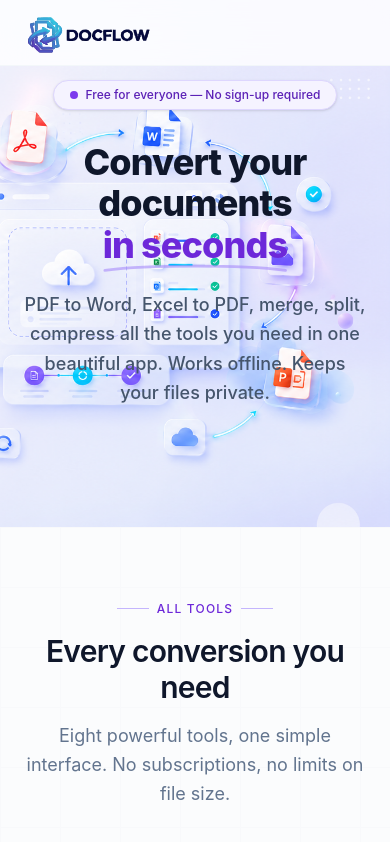
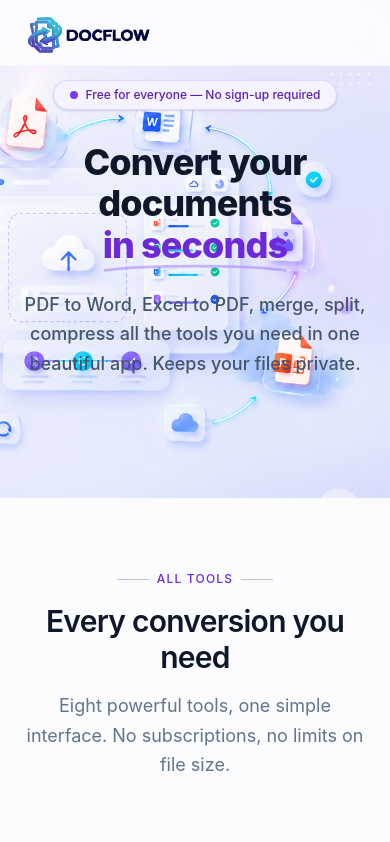
Before and after one commit to SobanRasheed/DocFlow, a React (Vite) app in the folder docflow-landing/: page / in a window 390 px wide. Shown: the top 842 px of the page. Built offline with nearby package versions, Linux system fonts and the light colour scheme; some icons are missing.

Commit message:
changed hero section for mobile view

```diff
--- a/docflow-landing/src/components/sections/Hero.jsx
+++ b/docflow-landing/src/components/sections/Hero.jsx
@@ -48,7 +48,7 @@ export default function Hero() {
           <Reveal delay={2}>
             <p className="text-lg sm:text-xl text-slate-600 leading-relaxed max-w-lg mx-auto lg:mx-0 mb-10 font-medium">
               PDF to Word, Excel to PDF, merge, split, compress
-              all the tools you need in one beautiful app. Works offline. Keeps your files private.
+              all the tools you need in one beautiful app. Keeps your files private.
             </p>
           </Reveal>
 
--- a/docflow-landing/src/data/data.js
+++ b/docflow-landing/src/data/data.js
@@ -19,7 +19,7 @@ export const TOOLS = [
 export const FEATS = [
   { icon: "lucide:shield-check", title: "100% Private", desc: "Files never leave your device. All processing happens locally — we don't upload anything to any server.", bg: "bg-brand-50", color: "text-brand-600" },
   { icon: "lucide:zap", title: "Blazing Fast", desc: "Native performance powered by Flutter. Conversions finish in seconds, not minutes.", bg: "bg-amber-50", color: "text-amber-500" },
-  { icon: "lucide:wifi-off", title: "Works Offline", desc: "No internet? No problem. Every tool works without a connection — perfect for travel or remote areas.", bg: "bg-blue-50", color: "text-blue-500" },
+  { icon: "lucide:check-circle-2", title: "Highly Accurate", desc: "Advanced conversion algorithms ensure your formatting and layouts remain perfectly intact.", bg: "bg-blue-50", color: "text-blue-500" },
   { icon: "lucide:smartphone", title: "Beautiful Design", desc: "Clean, intuitive interface that follows platform conventions. Feels like it was made by Apple or Google.", bg: "bg-violet-50", color: "text-violet-500" },
   { icon: "lucide:infinity", title: "No Limits", desc: "No file size caps, no daily conversion limits, no watermarks. Use it as much as you want.", bg: "bg-rose-50", color: "text-rose-500" },
   { icon: "lucide:globe", title: "Cross-Platform", desc: "Built with Flutter for pixel-perfect consistency on both iOS and Android from a single codebase.", bg: "bg-cyan-50", color: "text-cyan-500" },
@@ -28,7 +28,7 @@ export const FEATS = [
 export const FAQS = [
   { q: "Is DocFlow really free?", a: "Yes, completely free with no hidden costs, no premium tiers, and no in-app purchases. All 8 tools are available to everyone at no charge." },
   { q: "Are my files uploaded to a server?", a: "No. All conversions happen locally on your device. Your files never leave your phone. This is one of our core principles — your documents, your privacy." },
-  { q: "Does it work without internet?", a: "Absolutely. Since all processing is done on-device, you don't need an internet connection to use any of the tools. Perfect for flights, commutes, or areas with poor connectivity." },
+
   { q: "Is there a file size limit?", a: "There are no artificial file size limits. The only constraint is your device's available memory. Most phones can handle files well over 100MB without any issues." },
   { q: "Will more tools be added in the future?", a: "Yes! We're actively developing new tools including PDF to PowerPoint, OCR (text recognition), e-signature, and password protection. Updates are free for all users." },
   { q: "Which platforms are supported?", a: "DocFlow is built with Flutter and supports both iOS (iPhone & iPad) and Android devices. A web version is also being considered for future releases." },
@@ -37,7 +37,7 @@ export const FAQS = [
 export const STATS = [
   { val: "8", label: "Conversion Tools" },
   { val: "0s", label: "Upload to Server" },
-  { val: "100%", label: "Offline Ready" },
+  { val: "100%", label: "Secure" },
   { val: "$0", label: "Forever Free" },
 ];
 
```
